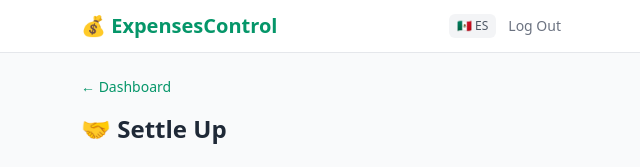
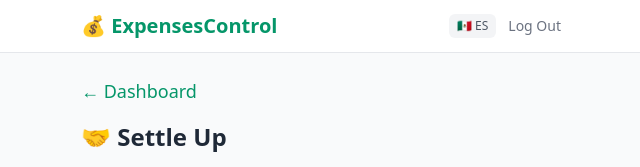
Before and after one commit to rammsguns/ExpensesControl, a React (Vite) app in the folder expenses-control/client/: page /settle/1 in a window 1280 px wide. Shown: the top 167 px of the page, without its empty margins (319-959 px from the left). Built offline with nearby package versions, Linux system fonts and the light colour scheme; no server answers; sample sign-in values are in the browser's storage.

Commit message:
ui: increase back arrow button size across all pages

```diff
--- a/expenses-control/client/src/pages/GroupDetail.jsx
+++ b/expenses-control/client/src/pages/GroupDetail.jsx
@@ -103,7 +103,7 @@ export default function GroupDetail() {
         {/* Group Header */}
         <div className="bg-emerald-600 text-white px-4 pt-4 pb-6 -mt-px">
           <div className="flex items-center gap-2 mb-1">
-            <button onClick={() => navigate('/')} className="text-white/70 hover:text-white text-sm">
+            <button onClick={() => navigate('/')} className="text-white/70 hover:text-white text-lg font-medium">
               ← {language === 'es' ? 'Grupos' : 'Groups'}
             </button>
           </div>
--- a/expenses-control/client/src/pages/SearchExpenses.jsx
+++ b/expenses-control/client/src/pages/SearchExpenses.jsx
@@ -100,7 +100,7 @@ export default function SearchExpenses() {
       <Navbar />
       <div className="max-w-lg mx-auto px-4 py-4">
         <div className="flex items-center gap-2 mb-4">
-          <button onClick={() => navigate('/')} className="text-gray-500 hover:text-gray-700">
+          <button onClick={() => navigate('/')} className="text-gray-500 hover:text-gray-700 text-lg font-medium">
             ←
           </button>
           <h2 className="text-xl font-bold text-gray-800">🔍 {language === 'es' ? 'Buscar Gastos' : 'Search Expenses'}</h2>
--- a/expenses-control/client/src/pages/SettleUp.jsx
+++ b/expenses-control/client/src/pages/SettleUp.jsx
@@ -69,7 +69,7 @@ export default function SettleUp() {
       <Navbar />
       <div className="max-w-lg mx-auto px-4 py-6">
         <div className="flex items-center gap-2 mb-4">
-          <button onClick={() => navigate(`/group/${groupId}`)} className="text-emerald-600 text-sm">← {t('dashboard')}</button>
+          <button onClick={() => navigate(`/group/${groupId}`)} className="text-emerald-600 text-lg font-medium">← {t('dashboard')}</button>
         </div>
 
         <h2 className="text-2xl font-bold text-gray-800">🤝 {t('settle_up')}</h2>
--- a/expenses-control/client/src/pages/TwoFASetup.jsx
+++ b/expenses-control/client/src/pages/TwoFASetup.jsx
@@ -51,7 +51,7 @@ export default function TwoFASetup() {
       <div className="max-w-md mx-auto px-4 py-6">
         {/* Header */}
         <div className="flex items-center gap-3 mb-6">
-          <button onClick={() => navigate(-1)} className="text-gray-500 hover:text-gray-700 text-xl">←</button>
+          <button onClick={() => navigate(-1)} className="text-gray-500 hover:text-gray-700 text-2xl font-medium">←</button>
           <h1 className="text-xl font-bold text-gray-800">
             {language === 'es' ? 'Autenticación de dos factores' : 'Two-Factor Authentication'}
           </h1>
```
